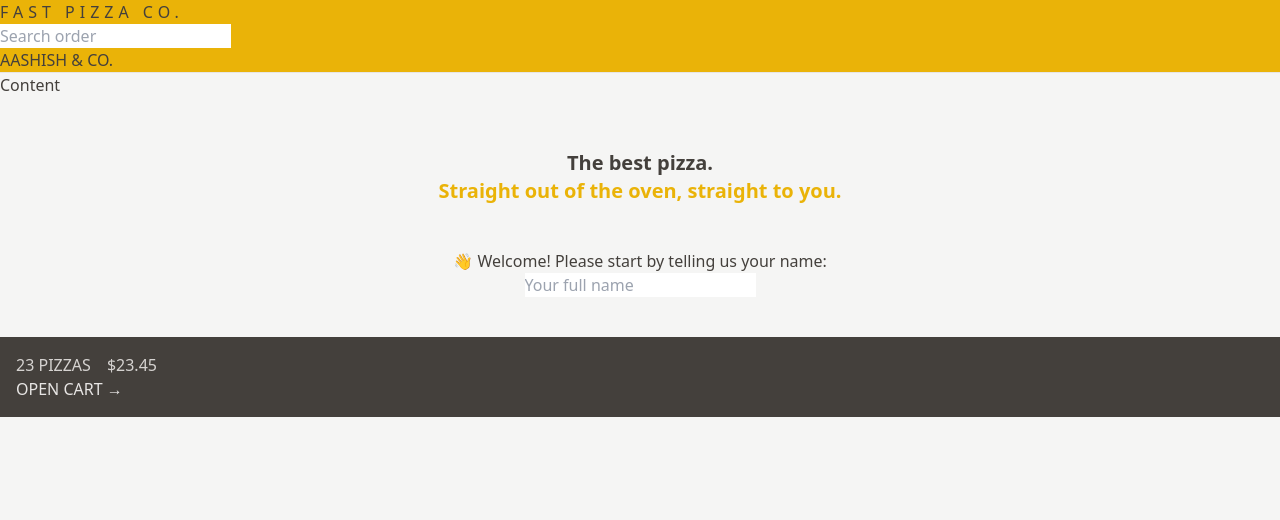
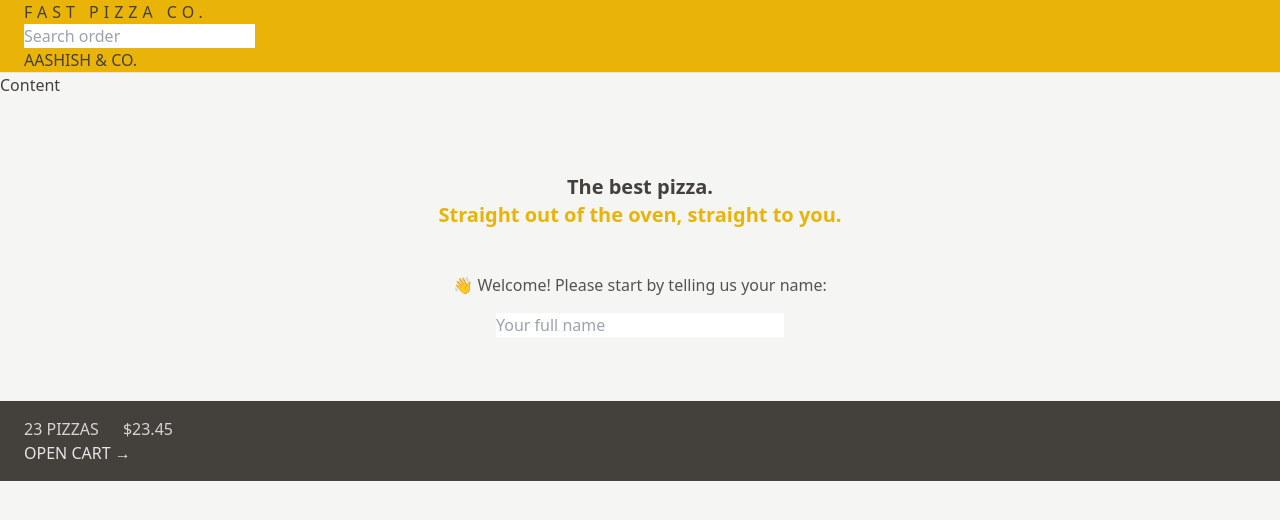
Before and after one commit to Aash417/p43-fast-pizza-react, a React (Vite) app: page / in a window 1280 px wide. Shown: the top 520 px of the page. Built offline with nearby package versions, Linux system fonts and the light colour scheme.

Commit message:
responsive design

```diff
--- a/src/features/cart/CartOverview.jsx
+++ b/src/features/cart/CartOverview.jsx
@@ -2,8 +2,8 @@
 
 function CartOverview() {
 	return (
-    <div className="bg-stone-700 p-4 uppercase text-stone-200">
-      <p className="space-x-4 text-stone-300">
+    <div className="bg-stone-700 p-4 px-4 py-4 uppercase text-stone-200 sm:px-6 md:text-base">
+      <p className="space-x-4 text-stone-300 sm:space-x-6">
         <span>23 pizzas</span>
         <span>$23.45</span>
       </p>
--- a/src/features/user/CreateUser.jsx
+++ b/src/features/user/CreateUser.jsx
@@ -9,13 +9,16 @@
 
   return (
     <form onSubmit={handleSubmit}>
-      <p>👋 Welcome! Please start by telling us your name:</p>
+      <p className="mb-4 text-sm text-stone-600 md:text-base">
+        👋 Welcome! Please start by telling us your name:
+      </p>
 
       <input
         type="text"
         placeholder="Your full name"
         value={username}
         onChange={(e) => setUsername(e.target.value)}
+        className="w-72"
       />
 
       {username !== '' && (
--- a/src/ui/Header.jsx
+++ b/src/ui/Header.jsx
@@ -3,8 +3,8 @@
 
 function Header() {
 	return (
-    <header className="border-b border-stone-200 bg-yellow-500 uppercase">
-      <Link to="/" className="tracking-[5px]">
+    <header className="border-b border-stone-200 bg-yellow-500 uppercase sm:px-6">
+      <Link to="/" className="tracking-[5px] ">
         Fast Pizza co.
       </Link>
       <SearchOrder />
--- a/src/ui/Home.jsx
+++ b/src/ui/Home.jsx
@@ -2,8 +2,8 @@
 
 function Home() {
   return (
-    <div className="my-10 text-center">
-      <h1 className="mb-8  px-4 py-3  text-xl font-semibold">
+    <div className="my-10 text-center sm:my-16">
+      <h1 className="mb-8  px-4 py-3  text-xl font-semibold ">
         The best pizza.
         <br />
         <span className="text-yellow-500">
```
